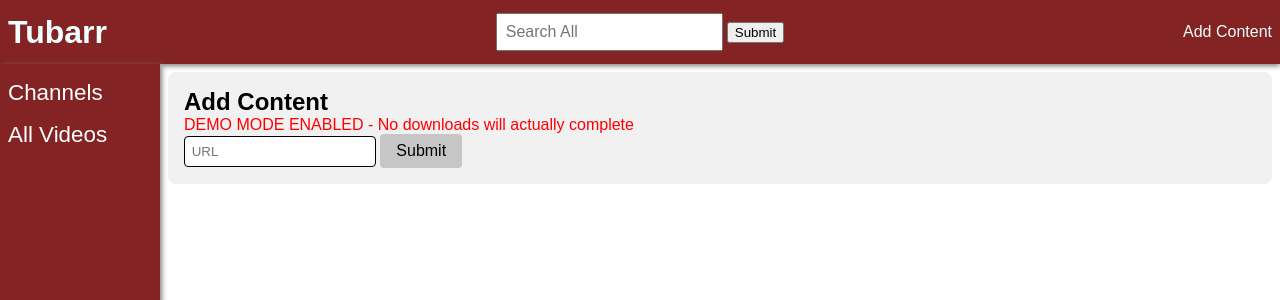
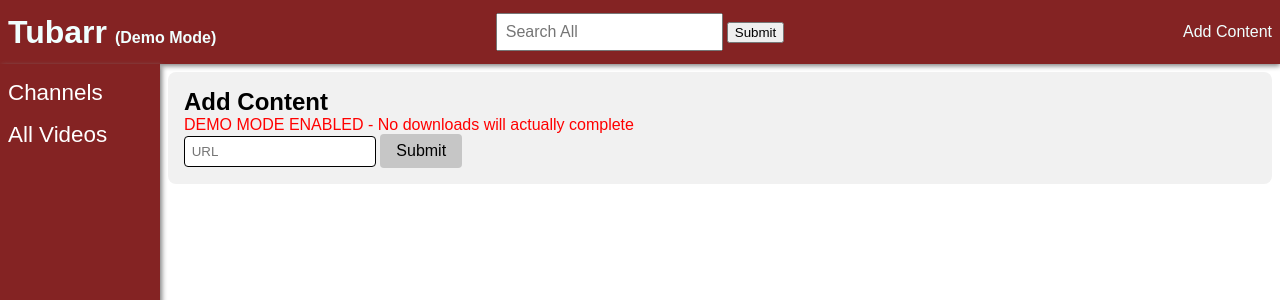
Before and after one commit to Teknicallity/Tubarr, a Django app: page /add/ in a window 1280 px wide. Shown: the top 300 px of the page. Run offline with Django 5.2, Linux system fonts and the light colour scheme; some libraries are stand-ins or nearby versions.

Commit message:
Add demo mode head text

```diff
--- a/videomanager/static/videomanager/stylesheets/header.css
+++ b/videomanager/static/videomanager/stylesheets/header.css
@@ -25,6 +25,10 @@ header{
     color: azure;
     font-weight: bold;
     font-size: 2rem;
+}
+.demo-text {
+    display: inline;
+    font-size: 1rem;
 }
 .home-link{
     color: azure;
--- a/videomanager/templates/videomanager/base.html
+++ b/videomanager/templates/videomanager/base.html
@@ -17,6 +17,7 @@
 <header>
     <div class="left-header">
         <a href="{% url 'videomanager:index' %}" class="home-link">Tubarr</a>
+        {% if DEMO_MODE %}<p class="demo-text">(Demo Mode)</p>{% endif %}
     </div>
     <div class="center-header">
         <form action="/search/" method="get">
--- a/videomanager/views.py
+++ b/videomanager/views.py
@@ -17,7 +17,7 @@ logger = logging.getLogger(__name__)
 # call this view through urls
 def index(request):
     channel_list = Channel.objects.order_by("name")
-    context = {"channel_list": channel_list}
+    context = {'DEMO_MODE': settings.DEMO_MODE, "channel_list": channel_list}
     return render(request, "videomanager/channel_list.html", context)
 
 
@@ -30,7 +30,7 @@ def channel(request, channel_id):
     return render(
         request,
         "videomanager/channel_home.html",
-        {"channel": c, "video_list": video_list, "playlist_list": playlist_list}
+        {'DEMO_MODE': settings.DEMO_MODE, "channel": c, "video_list": video_list, "playlist_list": playlist_list}
     )
 
 
@@ -41,7 +41,7 @@ def channel_videos(request, channel_id):
     return render(
         request,
         "videomanager/channel_videos.html",
-        {"channel": c, "video_list": video_list}
+        {'DEMO_MODE': settings.DEMO_MODE, "channel": c, "video_list": video_list}
     )
 
 
@@ -50,7 +50,7 @@ def all_videos(request):
     return render(
         request,
         "videomanager/all_videos.html",
-        {"video_list": v}
+        {'DEMO_MODE': settings.DEMO_MODE, "video_list": v}
     )
 
 
@@ -61,7 +61,7 @@ def channel_playlists(request, channel_id):
     return render(
         request,
         "videomanager/channel_playlists.html",
-        {"channel": c, "playlist_list": playlist_list}
+        {'DEMO_MODE': settings.DEMO_MODE, "channel": c, "playlist_list": playlist_list}
     )
 
 
@@ -69,7 +69,7 @@ def playlist(request, channel_id, playlist_id):
     p = get_object_or_404(Playlist, playlist_id=playlist_id)
     video_list = list(Video.objects.filter(playlists__playlist_id=p.playlist_id))
     # return HttpResponse("Playlist: %s" % playlist_id)
-    return render(request, "videomanager/playlist.html", {"video_list": video_list})
+    return render(request, "videomanager/playlist.html", {'DEMO_MODE': settings.DEMO_MODE, "video_list": video_list})
 
 
 def video(request, channel_id, video_id):
@@ -79,7 +79,7 @@ def video(request, channel_id, video_id):
 
     url = 'content/' + v.channel.channel_id + '/' + v.filename
     logger.debug(f'Video location url: {url}')
-    return render(request, "videomanager/video.html", {"video": v, "video_url": url})
+    return render(request, "videomanager/video.html", {'DEMO_MODE': settings.DEMO_MODE, "video": v, "video_url": url})
 
 
 def add(request):
@@ -138,7 +138,10 @@ def delete_playlist(request, channel_id, playlist_id):
 
     p = get_object_or_404(Playlist, playlist_id=playlist_id)
     if request.method == "GET":
-        context = {'delete_url': reverse('videomanager:delete_playlist', args=(p.channel.channel_id, p.playlist_id,))}
+        context = {
+            'DEMO_MODE': settings.DEMO_MODE,
+            'delete_url': reverse('videomanager:delete_playlist', args=(p.channel.channel_id, p.playlist_id,))
+        }
         return render(request, 'videomanager/delete_redirect.html', context)
 
     if request.method == "POST":
@@ -155,7 +158,10 @@ def delete_video(request, channel_id, video_id):
 
     v = get_object_or_404(Video, video_id=video_id)
     if request.method == "GET":
-        context = {'delete_url': reverse('videomanager:delete_video', args=(v.channel.channel_id, v.video_id,))}
+        context = {
+            'DEMO_MODE': settings.DEMO_MODE,
+            'delete_url': reverse('videomanager:delete_video', args=(v.channel.channel_id, v.video_id,))
+        }
         return render(request, 'videomanager/delete_redirect.html', context)
 
     if request.method == "POST":
@@ -186,7 +192,7 @@ def search_view(request):
     return render(
         request,
         'videomanager/search.html',
-        {'results': results}
+        {'DEMO_MODE': settings.DEMO_MODE, 'results': results}
     )
 
 
@@ -198,5 +204,5 @@ def queued_list(request):
     return render(
         request,
         'videomanager/queued_list.html',
-        {'queued_videos': queued_videos, 'errored_videos': errored_videos}
+        {'DEMO_MODE': settings.DEMO_MODE, 'queued_videos': queued_videos, 'errored_videos': errored_videos}
     )
```
